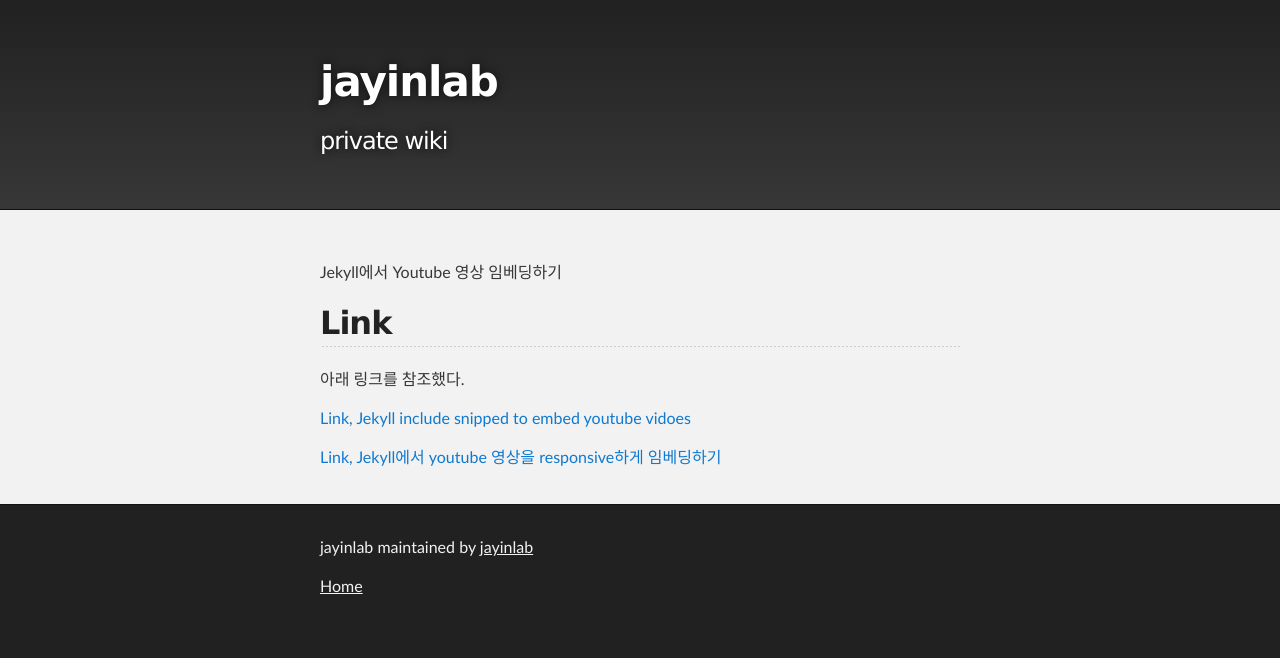
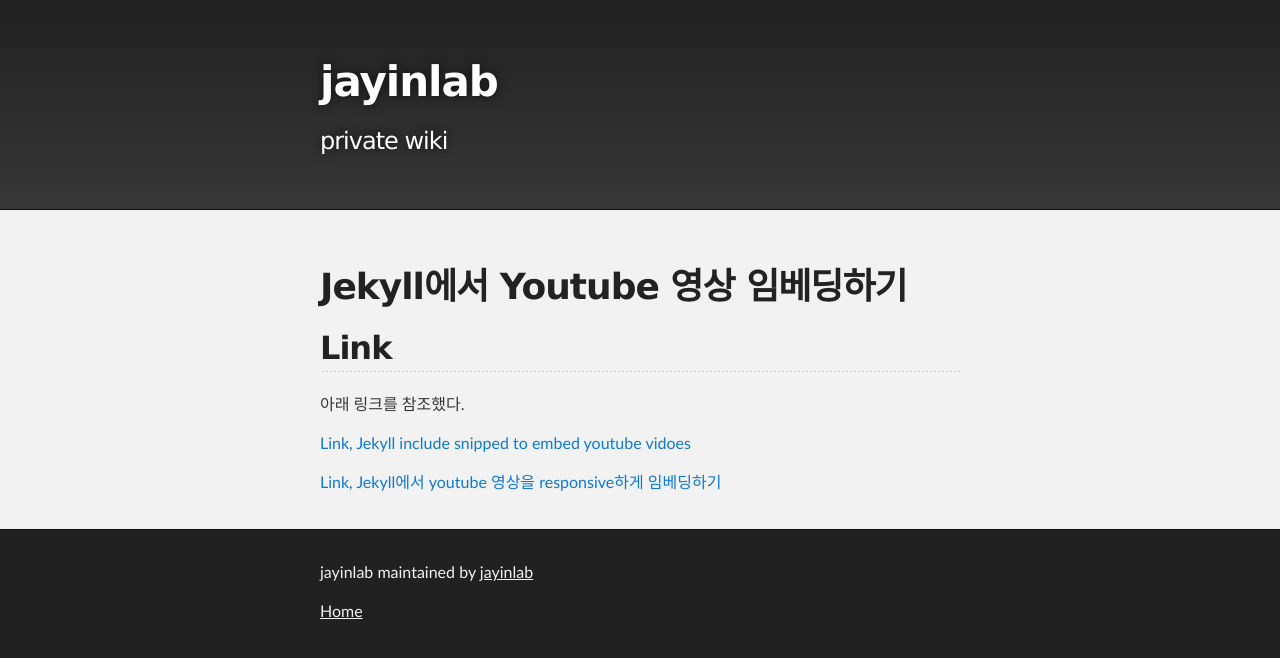
Before and after one commit to jayinlab/blog-slate-theme, a Jekyll site: the page built from _posts/2018-05-28-jekyll-embed-youtube.md, in a window 1280 px wide. Shown: the top 658 px of the page. Built offline with Jekyll 4.4.1, drawn with Linux system fonts in a browser that asks for light colours.

Commit message:
clean up

```diff
--- a/_posts/2018-05-28-jekyll-embed-youtube.md
+++ b/_posts/2018-05-28-jekyll-embed-youtube.md
@@ -4,7 +4,7 @@ layout: default
 ---
 {:toc}
 
-Jekyll에서 Youtube 영상 임베딩하기
+# Jekyll에서 Youtube 영상 임베딩하기
 
 ## Link
 
```
Also changed, not shown: _media/Music_Hamelin.md (+1 -1 lines), _media/Music_yeoleumson.md (+4 -1 lines), _media/Music_sunghajung.md (line endings or trailing spaces).
